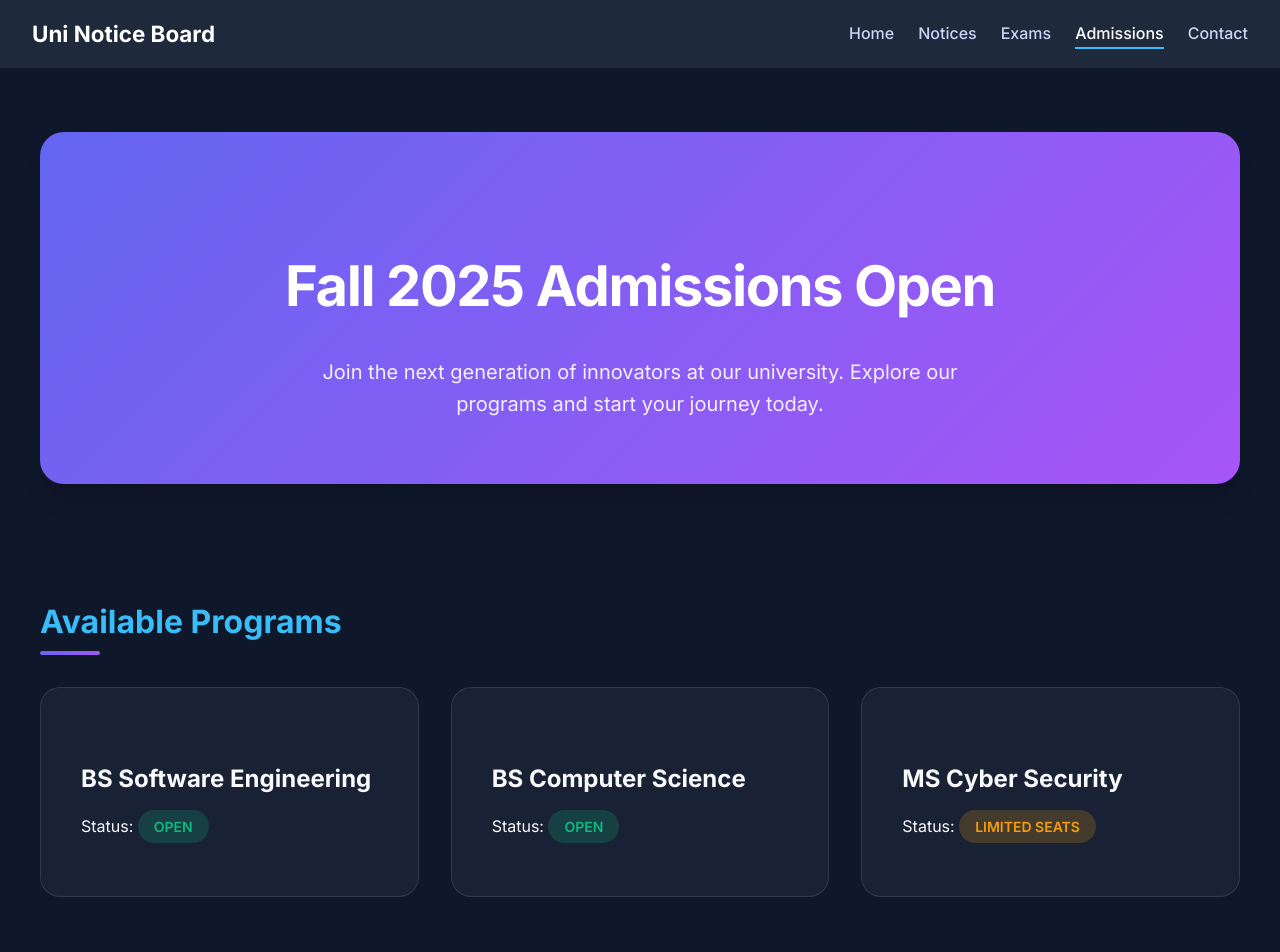
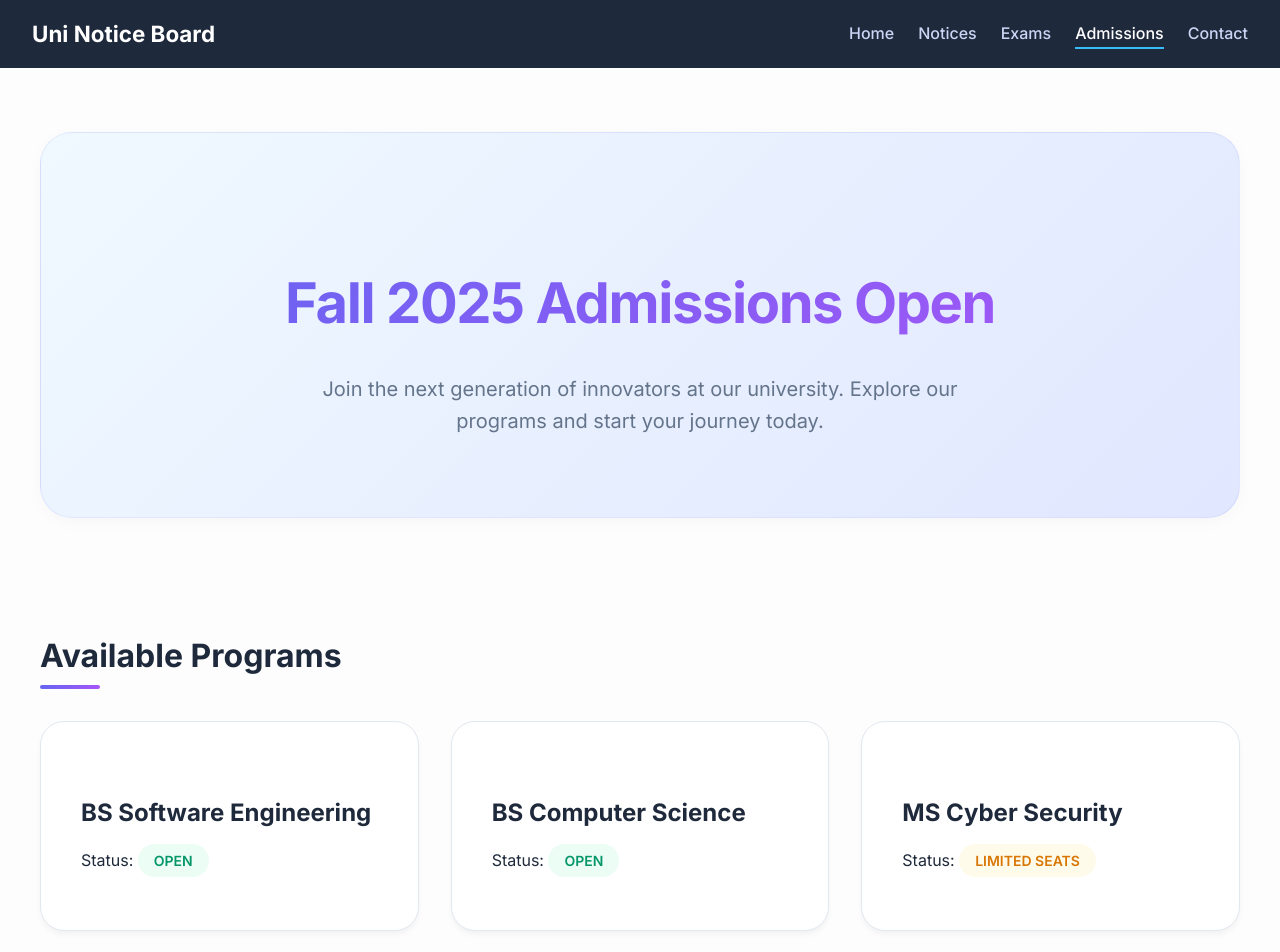
Before and after one commit to UCP-DevOps-Team/uni-notice-board, a website: page src/admissions.html in a window 1280 px wide. Shown: the top 952 px of the page. Drawn offline with Linux system fonts and the light colour scheme.

Commit message:
admissions page with Styling

```diff
--- a/styles/admissions.css
+++ b/styles/admissions.css
@@ -1,19 +1,20 @@
 @import url('https://fonts.googleapis.com/css2?family=Inter:wght@300;400;500;600;700&display=swap');
 
 :root {
-    --primary-gradient: linear-gradient(135deg, #6366f1 0%, #a855f7 100%);
-    --bg-dark: #0f172a;
-    --card-bg: rgba(30, 41, 59, 0.7);
-    --text-main: #f8fafc;
-    --text-muted: #94a3b8;
-    --accent: #38bdf8;
-    --success: #10b981;
-    --warning: #f59e0b;
+    --primary-gradient: linear-gradient(135deg, #f0f9ff 0%, #e0e7ff 100%);
+    --accent-gradient: linear-gradient(135deg, #6366f1 0%, #a855f7 100%);
+    --bg-light: #fdfdfd;
+    --card-bg: #ffffff;
+    --text-main: #1e293b;
+    --text-muted: #64748b;
+    --accent: #4f46e5;
+    --success: #059669;
+    --warning: #d97706;
 }
 
 body {
     font-family: 'Inter', sans-serif;
-    background-color: var(--bg-dark);
+    background-color: var(--bg-light);
     color: var(--text-main);
     line-height: 1.6;
     margin: 0;
@@ -30,10 +31,11 @@ body {
 .admission-header {
     text-align: center;
     margin-bottom: 5rem;
-    padding: 4rem 2rem;
+    padding: 5rem 2rem;
     background: var(--primary-gradient);
-    border-radius: 24px;
-    box-shadow: 0 20px 25px -5px rgba(0, 0, 0, 0.1), 0 10px 10px -5px rgba(0, 0, 0, 0.04);
+    border: 1px solid rgba(99, 102, 241, 0.1);
+    border-radius: 32px;
+    box-shadow: 0 4px 20px -5px rgba(0, 0, 0, 0.05);
     animation: fadeIn 1s ease-out;
 }
 
@@ -42,12 +44,15 @@ body {
     font-weight: 800;
     margin-bottom: 1.5rem;
     letter-spacing: -0.025em;
-    color: white;
+    background: var(--accent-gradient);
+    -webkit-background-clip: text;
+    background-clip: text;
+    -webkit-text-fill-color: transparent;
 }
 
 .admission-header p {
     font-size: 1.25rem;
-    color: rgba(255, 255, 255, 0.9);
+    color: var(--text-muted);
     max-width: 700px;
     margin: 0 auto;
 }
@@ -62,7 +67,7 @@ h3 {
     font-size: 2rem;
     font-weight: 700;
     margin-bottom: 2.5rem;
-    color: var(--accent);
+    color: var(--text-main);
     position: relative;
     display: inline-block;
 }
@@ -74,7 +79,7 @@ h3::after {
     left: 0;
     width: 60px;
     height: 4px;
-    background: var(--primary-gradient);
+    background: var(--accent-gradient);
     border-radius: 2px;
 }
 
@@ -87,17 +92,17 @@ h3::after {
 
 .program-card {
     background: var(--card-bg);
-    backdrop-filter: blur(12px);
-    border: 1px solid rgba(255, 255, 255, 0.1);
+    border: 1px solid #e2e8f0;
     padding: 2.5rem;
-    border-radius: 20px;
+    border-radius: 24px;
     transition: all 0.3s cubic-bezier(0.4, 0, 0.2, 1);
+    box-shadow: 0 4px 6px -1px rgba(0, 0, 0, 0.05);
 }
 
 .program-card:hover {
     transform: translateY(-8px);
     border-color: var(--accent);
-    box-shadow: 0 20px 25px -5px rgba(0, 0, 0, 0.2);
+    box-shadow: 0 20px 25px -5px rgba(99, 102, 241, 0.1);
 }
 
 .program-card h4 {
@@ -115,37 +120,43 @@ h3::after {
 }
 
 .badge.open {
-    background: rgba(16, 185, 129, 0.2);
+    background: #ecfdf5;
     color: var(--success);
 }
 
 .badge.limited {
-    background: rgba(245, 158, 11, 0.2);
+    background: #fffbeb;
     color: var(--warning);
 }
 
 /* Eligibility & Scholarships Lists */
-.eligibility ul, .scholarships ul {
+.eligibility ul,
+.scholarships ul {
     list-style: none;
     padding: 0;
 }
 
-.eligibility li, .scholarships li {
-    background: var(--card-bg);
+.eligibility li,
+.scholarships li {
+    background: #f8fafc;
     margin-bottom: 1rem;
     padding: 1.5rem;
-    border-radius: 12px;
+    border-radius: 16px;
     border-left: 4px solid var(--accent);
     transition: transform 0.2s ease;
+    box-shadow: 0 1px 3px rgba(0, 0, 0, 0.05);
 }
 
-.eligibility li:hover, .scholarships li:hover {
+.eligibility li:hover,
+.scholarships li:hover {
     transform: translateX(10px);
+    background: #ffffff;
+    box-shadow: 0 10px 15px -3px rgba(0, 0, 0, 0.1);
 }
 
 /* Buttons */
 .btn-primary {
-    background: var(--primary-gradient);
+    background: var(--accent-gradient);
     color: white;
     padding: 1rem 2.5rem;
     border-radius: 12px;
@@ -164,10 +175,10 @@ h3::after {
 
 /* Important Dates */
 .dates {
-    background: var(--card-bg);
+    background: #f1f5f9;
     padding: 3rem;
     border-radius: 24px;
-    border: 1px solid rgba(255, 255, 255, 0.1);
+    border: 1px solid #e2e8f0;
 }
 
 .date-item {
@@ -175,7 +186,7 @@ h3::after {
     justify-content: space-between;
     align-items: center;
     padding: 1.5rem 0;
-    border-bottom: 1px solid rgba(255, 255, 255, 0.05);
+    border-bottom: 1px solid #cbd5e1;
 }
 
 .date-item:last-child {
@@ -193,32 +204,46 @@ h3::after {
 
 /* Contact Section */
 .admission-contact {
-    background: linear-gradient(rgba(15, 23, 42, 0.8), rgba(15, 23, 42, 0.8)), url('https://images.unsplash.com/photo-1541339907198-e08756ebafe3?ixlib=rb-1.2.1&auto=format&fit=crop&w=1350&q=80');
+    background: linear-gradient(rgba(255, 255, 255, 0.9), rgba(255, 255, 255, 0.9)), url('https://images.unsplash.com/photo-1541339907198-e08756ebafe3?ixlib=rb-1.2.1&auto=format&fit=crop&w=1350&q=80');
     background-size: cover;
     background-position: center;
     padding: 5rem 3rem;
-    border-radius: 24px;
+    border-radius: 32px;
     text-align: center;
+    border: 1px solid #e2e8f0;
 }
 
 .admission-contact h3 {
-    color: white;
+    color: var(--text-main);
 }
 
 .admission-contact p {
     font-size: 1.1rem;
     margin-bottom: 0.5rem;
+    color: var(--text-muted);
 }
 
 /* Animations */
 @keyframes fadeIn {
-    from { opacity: 0; }
-    to { opacity: 1; }
+    from {
+        opacity: 0;
+    }
+
+    to {
+        opacity: 1;
+    }
 }
 
 @keyframes slideUp {
-    from { opacity: 0; transform: translateY(30px); }
-    to { opacity: 1; transform: translateY(0); }
+    from {
+        opacity: 0;
+        transform: translateY(30px);
+    }
+
+    to {
+        opacity: 1;
+        transform: translateY(0);
+    }
 }
 
 /* Responsive adjustments */
@@ -226,9 +251,11 @@ h3::after {
     .admission-header h2 {
         font-size: 2.5rem;
     }
+
     .container {
         padding: 2rem 1rem;
     }
+
     .date-item {
         flex-direction: column;
         align-items: flex-start;
```
